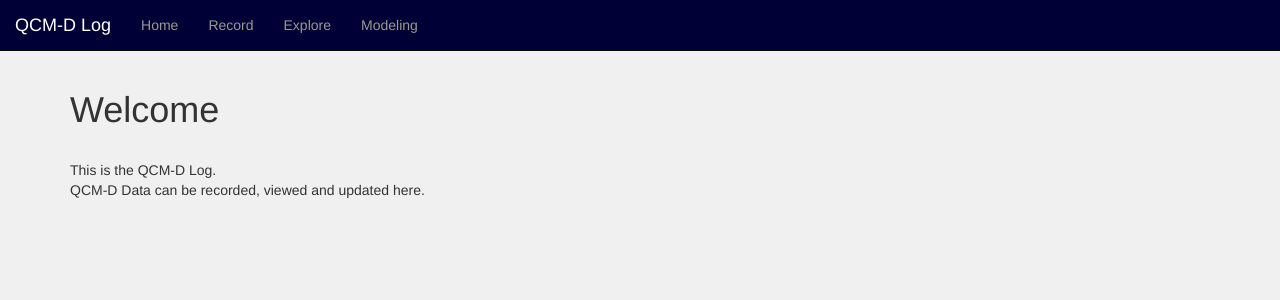
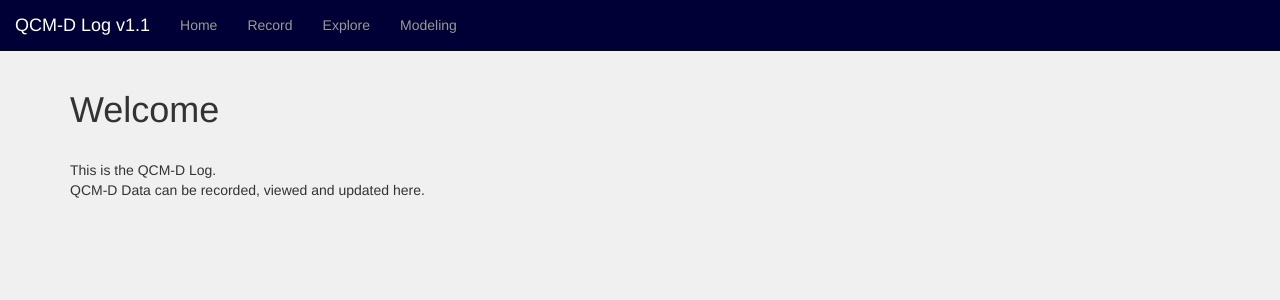
Before and after one commit to zinroc/QCMlog, a CodeIgniter app: page /maroon/index.php/welcome/home in a window 1280 px wide. Shown: the top 300 px of the page. Run offline with CodeIgniter, Linux system fonts and the light colour scheme.

Commit message:
added version to navbar

```diff
--- a/application/views/navbar.php
+++ b/application/views/navbar.php
@@ -20,7 +20,7 @@ function is_active($navbar_item) {
     			<span class="icon-bar"></span>
     			<span class="icon-bar"></span>
     		</button>
-            <a class="navbar-brand" href="#">QCM-D Log</a>
+            <a class="navbar-brand" href="#">QCM-D Log v1.1</a>
         </div>
 
         <div class="collapse navbar-collapse" id="super-awesome-game-navbar">
```
